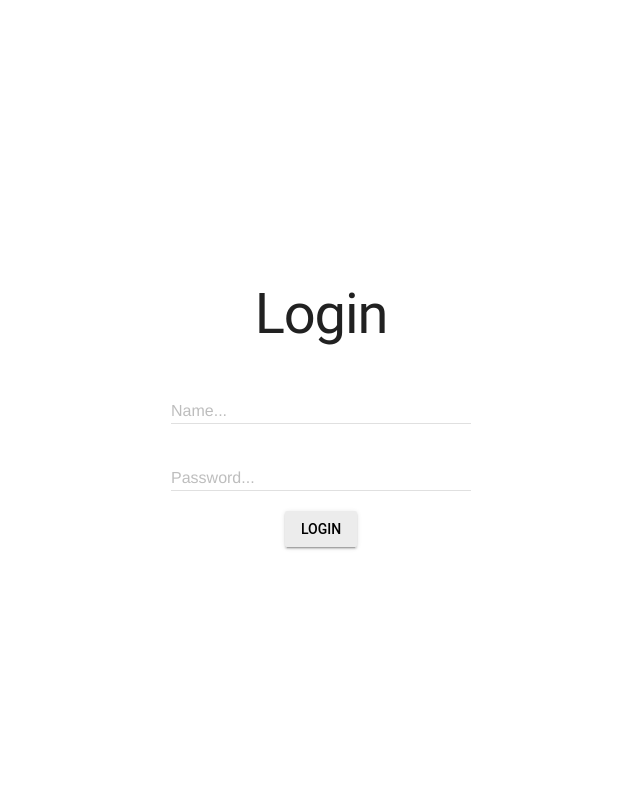
After one commit to A1eksD/First-Django-ChatApp, a Django app: page /login/ in a window 1280 px wide. The commit adds this page. Shown: the whole page, without its empty margins (319-959 px from the left). Run offline with Django 5.2, Linux system fonts and the light colour scheme.

Commit message:
able to login

```diff
--- /dev/null
+++ b/first_django_app/chat/templates/auth/login.html
@@ -0,0 +1,52 @@
+<link
+  rel="stylesheet"
+  href="https://fonts.googleapis.com/icon?family=Material+Icons"
+/>
+<link
+  rel="stylesheet"
+  href="https://code.getmdl.io/1.3.0/material.indigo-pink.min.css"
+/>
+<script defer src="https://code.getmdl.io/1.3.0/material.min.js"></script>
+
+<style>
+  form {
+    width: 100vw;
+    height: 100vh;
+    display: flex;
+    align-items: center;
+    justify-content: center;
+    flex-direction: column;
+  }
+</style>
+
+<form action="/login/" method="post">
+  {% csrf_token %}
+  <h1>Login</h1>
+  {% if wrongData %}
+    <p><i>Name or password is wrong.</i></p>
+  {% endif %}
+  <div class="mdl-textfield mdl-js-textfield">
+    <input
+      class="mdl-textfield__input"
+      name="username"
+      type="text"
+      id="username"
+    />
+    <label class="mdl-textfield__label" for="username">Name...</label>
+  </div>
+  <div class="mdl-textfield mdl-js-textfield">
+    <input
+      class="mdl-textfield__input"
+      name="password"
+      type="password"
+      id="password"
+    />
+    <label class="mdl-textfield__label" for="password">Password...</label>
+  </div>
+
+  <button
+    class="mdl-button mdl-js-button mdl-button--raised mdl-js-ripple-effect"
+  >
+    Login
+  </button>
+</form>
--- a/first_django_app/chat/views.py
+++ b/first_django_app/chat/views.py
@@ -1,7 +1,31 @@
+from mailbox import Message
+from django.http import HttpResponseRedirect
 from django.shortcuts import render
+from .models import Message, Chat
+from django.contrib.auth import authenticate, login
+
 
 # Create your views here.
 def index(request):
     if request.method == 'POST':
         print("Received date " + request.POST['textMessage'])
-    return render(request, 'chat/index.html', {'username': 'Aleks'})
+        # vergebe immer den chat mit id=1 an die message
+        myChats = Chat.objects.get(id=1)
+        # erstelle gleichzitig ein neues textObject
+        Message.objects.create(text=request.POST['textMessage'], chat=myChats, author=request.user, receiver=request.user  )
+
+    chatMessages = Message.objects.filter(chat__id=1) #chat__id=1  ==  syntax um auf chat mit der id 1 zuzugreifen
+
+    return render(request, 'chat/index.html', {'messages': chatMessages})
+
+
+def login_view(request):
+    if request.method == 'POST':
+        user = authenticate(username=request.POST.get('username'), password=request.POST.get('password'))
+        print('user ' , user) # check user angaben
+        if user:
+            login(request, user) # überprüfe user in der datenbank
+            return HttpResponseRedirect('/chat/') # weiterleitung
+        else:
+            return render(request, 'auth/login.html', {'wrongData': True}) # return fehler, wenn was nicht passt
+    return render(request, 'auth/login.html')
--- a/first_django_app/first_django_app/urls.py
+++ b/first_django_app/first_django_app/urls.py
@@ -16,9 +16,10 @@ Including another URLconf
 """
 from django.contrib import admin
 from django.urls import path
-from chat.views import index
+from chat.views import index, login_view
 
 urlpatterns = [
     path('admin/', admin.site.urls),
     path('chat/', index),
+    path('login/', login_view),
 ]
```
Also changed, not shown: first_django_app/chat/templates/chat/index.html (+25 -1 lines).
